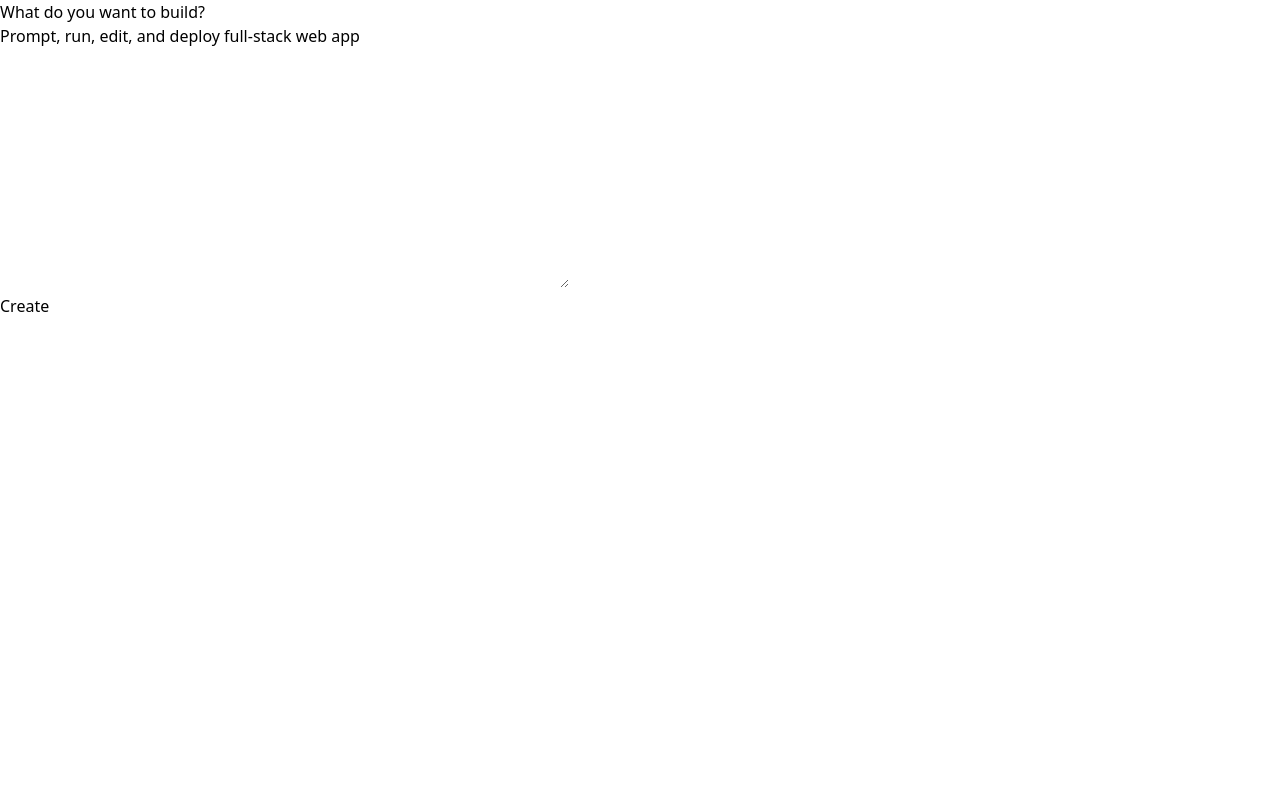
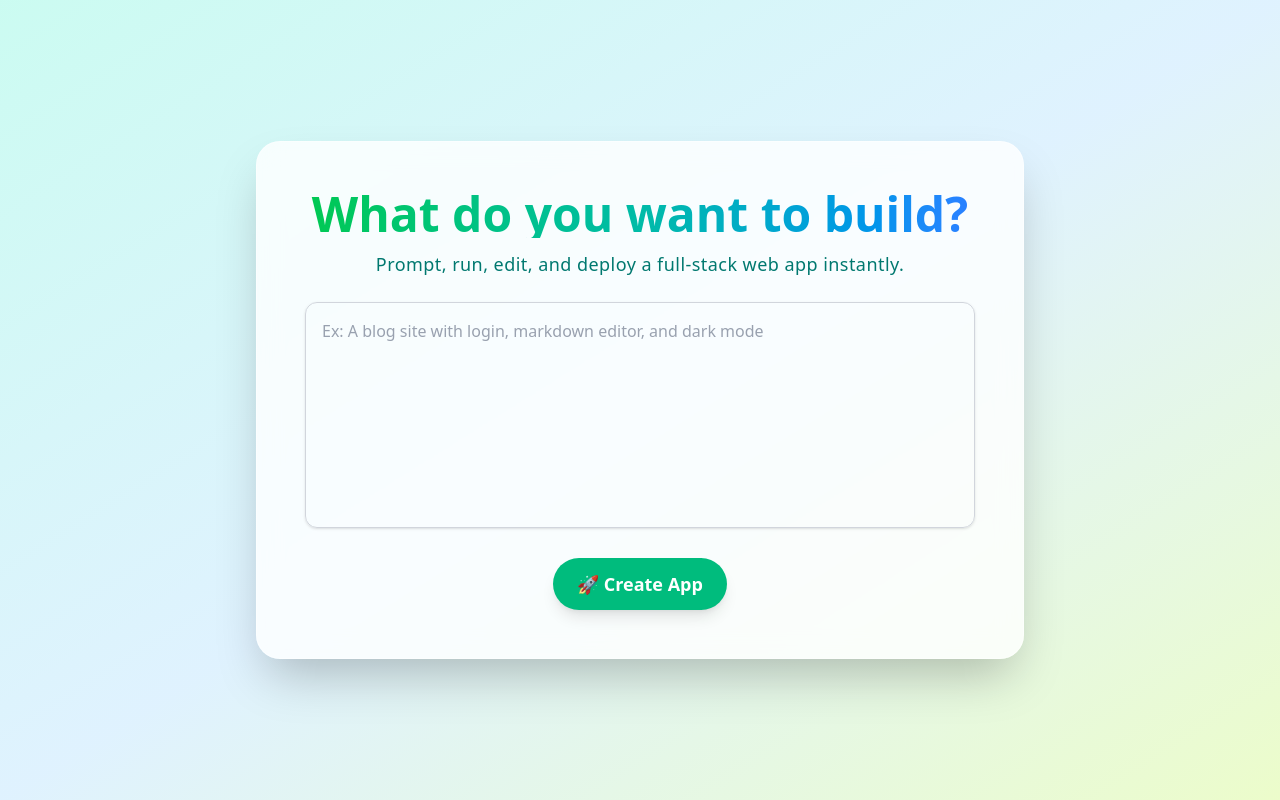
Before and after one commit to TheManishDaksh/initiate, a React (Vite) app in the folder frontend/: page /prompt in a window 1280 px wide. Built offline with nearby package versions, Linux system fonts and the light colour scheme.

Commit message:
components added

```diff
--- a/frontend/package.json
+++ b/frontend/package.json
@@ -13,6 +13,7 @@
     "@monaco-editor/react": "^4.7.0",
     "@tailwindcss/vite": "^4.1.5",
     "@webcontainer/api": "^1.6.1",
+    "framer-motion": "^12.9.4",
     "lucide-react": "^0.507.0",
     "react": "^19.0.0",
     "react-dom": "^19.0.0",
--- a/frontend/src/pages/Landing.tsx
+++ b/frontend/src/pages/Landing.tsx
@@ -1,19 +1,46 @@
 import { useNavigate } from "react-router-dom";
+import { motion } from "framer-motion";
 
-function Landing(){
+function Landing() {
+  const navigate = useNavigate();
 
-    const navigate = useNavigate();
-    return (
-        <div>
-            <div>
-                Home
-            </div>
-            <div>
-                <button onClick={()=>navigate("/prompt")}
-                >Get started</button>
-            </div>
-        </div>
-    )
+  return (
+    <div className="min-h-screen bg-gradient-to-tr from-sky-400 via-teal-400 to-lime-300 flex items-center justify-center px-4 md:px-6 relative overflow-hidden text-gray-800">
+
+      {/* Background Blur Circles */}
+      <div className="absolute w-[300px] h-[300px] md:w-[500px] md:h-[500px] bg-green-200 opacity-20 rounded-full blur-3xl top-[-80px] left-[-120px] animate-pulse" />
+      <div className="absolute w-[250px] h-[250px] md:w-[400px] md:h-[400px] bg-cyan-200 opacity-20 rounded-full blur-2xl bottom-[-60px] right-[-80px] animate-ping" />
+
+      <motion.div
+        initial={{ opacity: 0, scale: 0.95 }}
+        animate={{ opacity: 1, scale: 1 }}
+        transition={{ duration: 0.8, ease: "easeOut" }}
+        className="z-10 text-center space-y-4 md:space-y-6 w-full max-w-lg bg-white/80 backdrop-blur-md rounded-3xl p-6 md:p-10 border border-white/30 shadow-2xl"
+      >
+        <motion.h1
+          initial={{ opacity: 0, y: -20 }}
+          animate={{ opacity: 1, y: 0 }}
+          transition={{ delay: 0.3, duration: 0.5 }}
+          className="text-3xl md:text-5xl font-bold tracking-tight text-gray-900"
+        >
+          Start Your <span className="text-emerald-600">Bright Journey</span>
+        </motion.h1>
+
+        <p className="text-gray-700 text-base md:text-lg leading-relaxed">
+          Simple tools. Powerful results. Let’s build something amazing together.
+        </p>
+
+        <motion.button
+          whileHover={{ scale: 1.05, backgroundColor: "#10b981" }}
+          whileTap={{ scale: 0.95 }}
+          onClick={() => navigate("/prompt")}
+          className="px-5 py-2.5 md:px-6 md:py-3 bg-emerald-400 text-white text-base md:text-lg font-semibold rounded-full shadow-md transition duration-200 cursor-pointer"
+        >
+          Get Started
+        </motion.button>
+      </motion.div>
+    </div>
+  );
 }
 
 export default Landing;
--- a/frontend/src/pages/Prompt.tsx
+++ b/frontend/src/pages/Prompt.tsx
@@ -1,43 +1,58 @@
 import React, { useState } from "react";
 import { useNavigate } from "react-router-dom";
+import { motion } from "framer-motion";
 
-function Prompt(){
-
-    const [prompt, setPrompt] =  useState('');
+function Prompt() {
+  const [prompt, setPrompt] = useState("");
   const navigate = useNavigate();
 
-    const handleFormsubmit=(e:React.FormEvent)=>{
+  const handleFormSubmit = (e: React.FormEvent) => {
     e.preventDefault();
-        navigate("/builder",{state:{prompt}})
-    }
+    navigate("/builder", { state: { prompt } });
+  };
+
   return (
-        <div>
-            <div>
-                <div>
-                    <p>What do you want to build?</p>
-                    <p>Prompt, run, edit, and deploy full-stack web app</p>
+    <div className="min-h-screen bg-gradient-to-br from-teal-100 via-sky-100 to-lime-100 flex items-center justify-center px-4 py-12">
+      <motion.div
+        initial={{ opacity: 0, y: 30 }}
+        animate={{ opacity: 1, y: 0 }}
+        transition={{ duration: 0.7, ease: "easeOut" }}
+        className="w-full max-w-3xl bg-white/80 backdrop-blur-md rounded-3xl shadow-2xl p-6 md:p-12 space-y-6 border border-white/40"
+      >
+        <div className="text-center space-y-3">
+          <h1 className="text-4xl md:text-5xl font-extrabold bg-gradient-to-r from-green-500 via-teal-500 to-blue-500 bg-clip-text text-transparent">
+            What do you want to build?
+          </h1>
+          <p className="text-teal-700 text-base md:text-lg tracking-wide font-medium">
+            Prompt, run, edit, and deploy a full-stack web app instantly.
+          </p>
         </div>
-                <div>
-                    <form onSubmit={handleFormsubmit}>
-                        <div>
+
+        <form onSubmit={handleFormSubmit} className="space-y-6">
           <div>
             <textarea
               value={prompt}
-                            rows={10}
-                            cols={60}
-                            onChange={(e)=>setPrompt(e.target.value)}
+              rows={8}
+              onChange={(e) => setPrompt(e.target.value)}
+              placeholder="Ex: A blog site with login, markdown editor, and dark mode"
+              className="w-full p-4 border border-gray-300 rounded-xl shadow-sm focus:outline-none focus:ring-2 focus:ring-green-400 focus:border-transparent resize-none text-gray-800 text-base placeholder:text-gray-400"
             />
           </div>
-                            <div>
-                                <button type="submit"
-                                >Create</button>
-                            </div>
+
+          <div className="text-center">
+            <motion.button
+              whileHover={{ scale: 1.05 }}
+              whileTap={{ scale: 0.95 }}
+              type="submit"
+              className="px-6 py-3 bg-emerald-500 hover:bg-emerald-600 text-white text-lg font-semibold rounded-full shadow-lg transition cursor-pointer"
+            >
+              🚀 Create App
+            </motion.button>
           </div>
         </form>
+      </motion.div>
     </div>
-            </div>
-        </div>
-    )
+  );
 }
 
 export default Prompt;
```
Also changed, not shown: 1 other file (tests, documents, lock files or other folders). Lines whose indentation alone changed are shown as unchanged.
